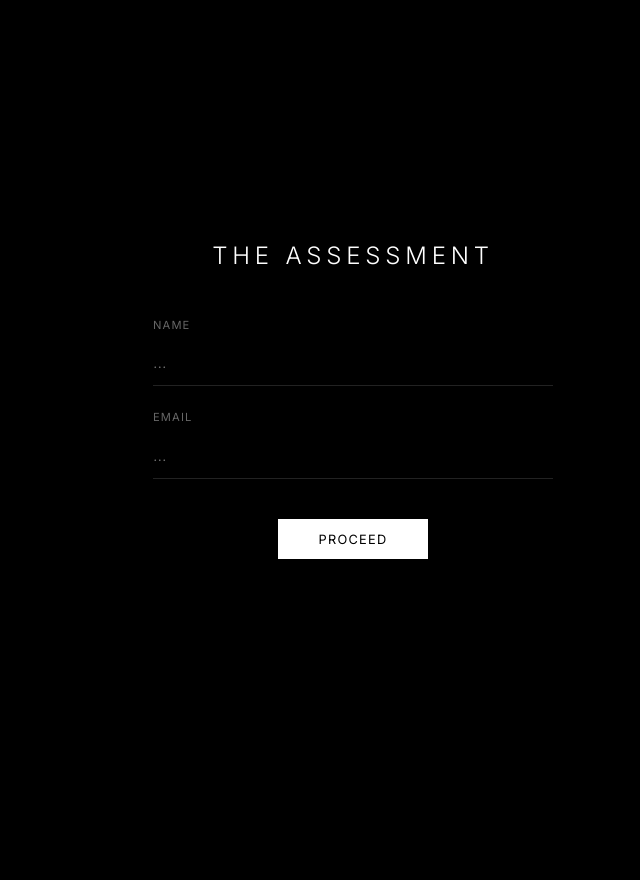
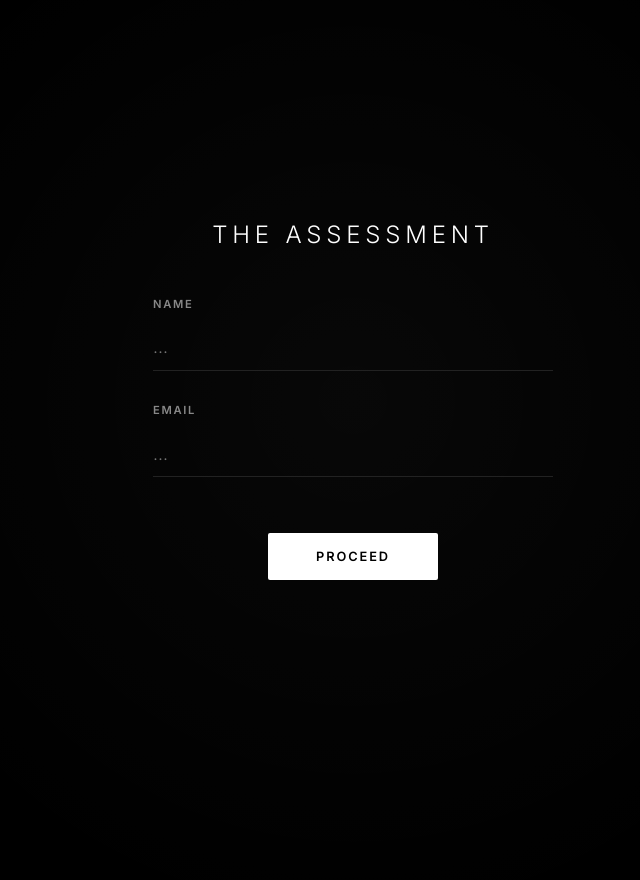
Before and after one commit to harshaislive/assessments, a Node server app: page / in a window 1280 px wide; the page is wider, and only the part inside the window is pictured. Shown: that part, without its empty margins (287-927 px from the left). Before the commit the page ends 559 px from the top of that part, so only its background shows below. Run offline with Node 20, Linux system fonts and the light colour scheme; some web fonts are replaced.

Commit message:
Enhance UI with premium glassmorphism, animations, and depth

```diff
--- a/public/style.css
+++ b/public/style.css
@@ -2,11 +2,12 @@
     --bg-color: #000000;
     --card-bg: #0a0a0a;
     --text-primary: #ffffff;
-    --text-secondary: #666666;
+    --text-secondary: #888888;
     --accent: #ffffff;
     --accent-hover: #cccccc;
     --border-color: #222;
     --font-body: 'Inter', sans-serif;
+    --ease-premium: cubic-bezier(0.19, 1, 0.22, 1);
 }
 
 * {
@@ -25,6 +26,20 @@ body {
     align-items: center;
     overflow: hidden;
     -webkit-font-smoothing: antialiased;
+    position: relative;
+}
+
+body::before {
+    content: '';
+    position: absolute;
+    width: 120vw;
+    height: 120vh;
+    background: radial-gradient(circle at 50% 50%, rgba(255,255,255,0.03) 0%, rgba(0,0,0,0) 60%);
+    top: 50%;
+    left: 50%;
+    transform: translate(-50%, -50%);
+    pointer-events: none;
+    z-index: -1;
 }
 
 .container {
@@ -78,17 +93,34 @@ h1 {
 
 /* Form Styles */
 .input-group {
-    margin-bottom: 1.5rem;
+    margin-bottom: 2rem;
     text-align: left;
+    position: relative;
+}
+
+.input-group::after {
+    content: '';
+    position: absolute;
+    bottom: 0;
+    left: 0;
+    width: 0%;
+    height: 1px;
+    background: var(--text-primary);
+    transition: width 0.8s var(--ease-premium);
+}
+
+.input-group:focus-within::after {
+    width: 100%;
 }
 
 label {
     display: block;
-    margin-bottom: 0.5rem;
+    margin-bottom: 0.8rem;
     color: var(--text-secondary);
     font-size: 0.7rem;
     text-transform: uppercase;
-    letter-spacing: 0.1em;
+    letter-spacing: 0.15em;
+    font-weight: 600;
 }
 
 input {
@@ -98,15 +130,15 @@ input {
     border: none;
     border-bottom: 1px solid var(--border-color);
     color: var(--text-primary);
-    font-size: 1rem;
+    font-size: 1.1rem;
     font-family: var(--font-body);
     font-weight: 300;
-    transition: border-color 0.3s;
+    transition: border-color 0.3s var(--ease-premium);
 }
 
 input:focus {
     outline: none;
-    border-bottom-color: var(--text-primary);
+    border-bottom-color: rgba(255,255,255,0.1); /* Let the pseudo-element handle the main visual */
 }
 
 /* Buttons */
@@ -114,22 +146,28 @@ button {
     cursor: pointer;
     font-family: var(--font-body);
     font-size: 0.8rem;
-    transition: all 0.4s ease;
+    transition: all 0.4s var(--ease-premium);
+}
+
+button:active {
+    transform: scale(0.96);
 }
 
 .btn-primary {
     background-color: var(--text-primary);
     color: var(--bg-color);
     border: none;
-    padding: 0.8rem 2.5rem;
-    font-weight: 500;
+    padding: 1rem 3rem;
+    font-weight: 600;
     text-transform: uppercase;
-    letter-spacing: 0.1em;
-    margin-top: 1rem;
+    letter-spacing: 0.15em;
+    margin-top: 1.5rem;
+    border-radius: 2px;
 }
 
 .btn-primary:hover {
-    background-color: #ddd;
+    background-color: #ffffff;
+    box-shadow: 0 0 20px rgba(255,255,255,0.3);
 }
 
 .btn-secondary {
@@ -187,25 +225,33 @@ button {
 .options-grid {
     display: flex;
     flex-direction: column;
-    gap: 0.75rem;
+    gap: 1rem;
 }
 
 .option-card {
-    background: transparent;
-    border: 1px solid var(--border-color);
-    padding: 1.2rem;
+    background: rgba(255, 255, 255, 0.02);
+    backdrop-filter: blur(10px);
+    -webkit-backdrop-filter: blur(10px);
+    border: 1px solid rgba(255, 255, 255, 0.08);
+    padding: 1.5rem;
     cursor: pointer;
-    transition: all 0.3s ease;
+    transition: all 0.5s var(--ease-premium);
     display: flex;
     align-items: center;
+    border-radius: 4px;
 }
 
 .option-card:hover {
-    border-color: #444;
+    background: rgba(255, 255, 255, 0.05);
+    border-color: rgba(255, 255, 255, 0.2);
+    transform: translateY(-2px);
+    box-shadow: 0 10px 40px -10px rgba(0,0,0,0.8);
 }
 
 .option-card.selected {
     border-color: var(--text-primary);
+    background: rgba(255, 255, 255, 0.08);
+    box-shadow: 0 0 0 1px var(--text-primary);
 }
 
 .option-label {
```
